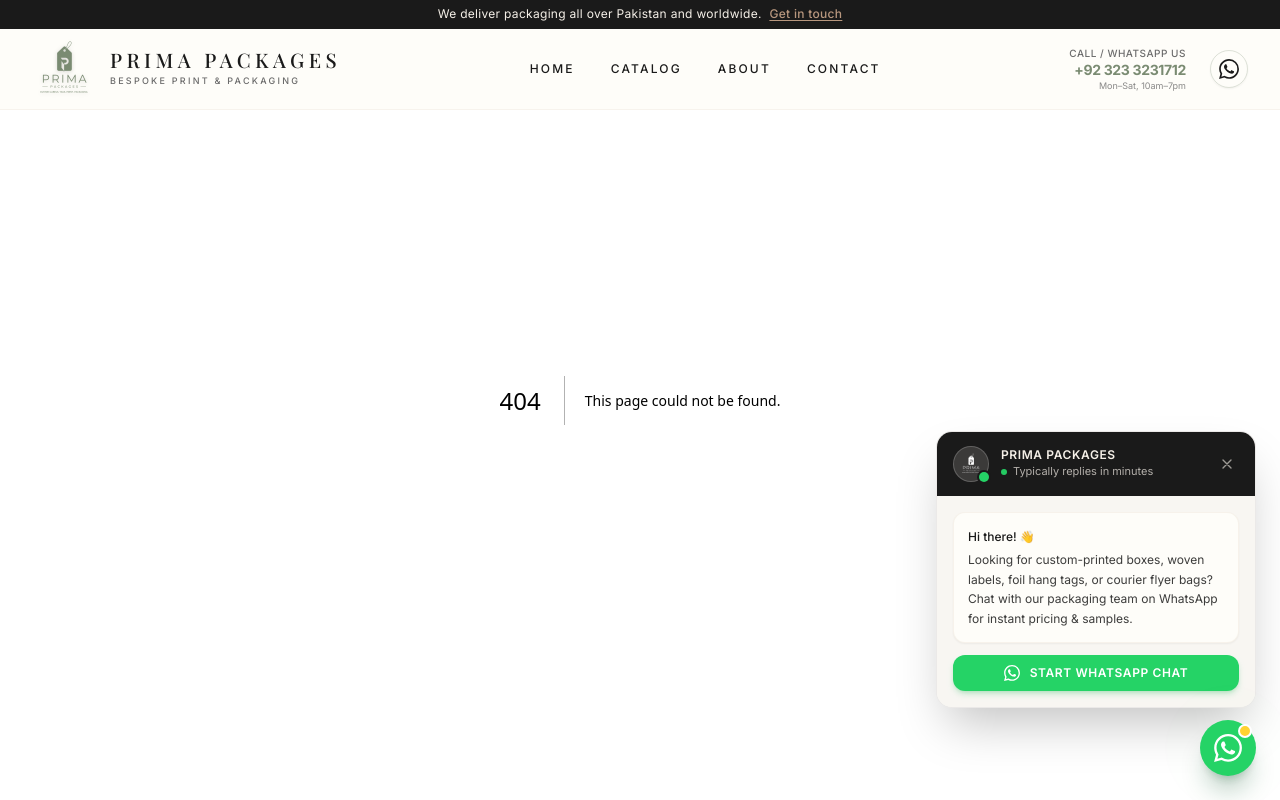
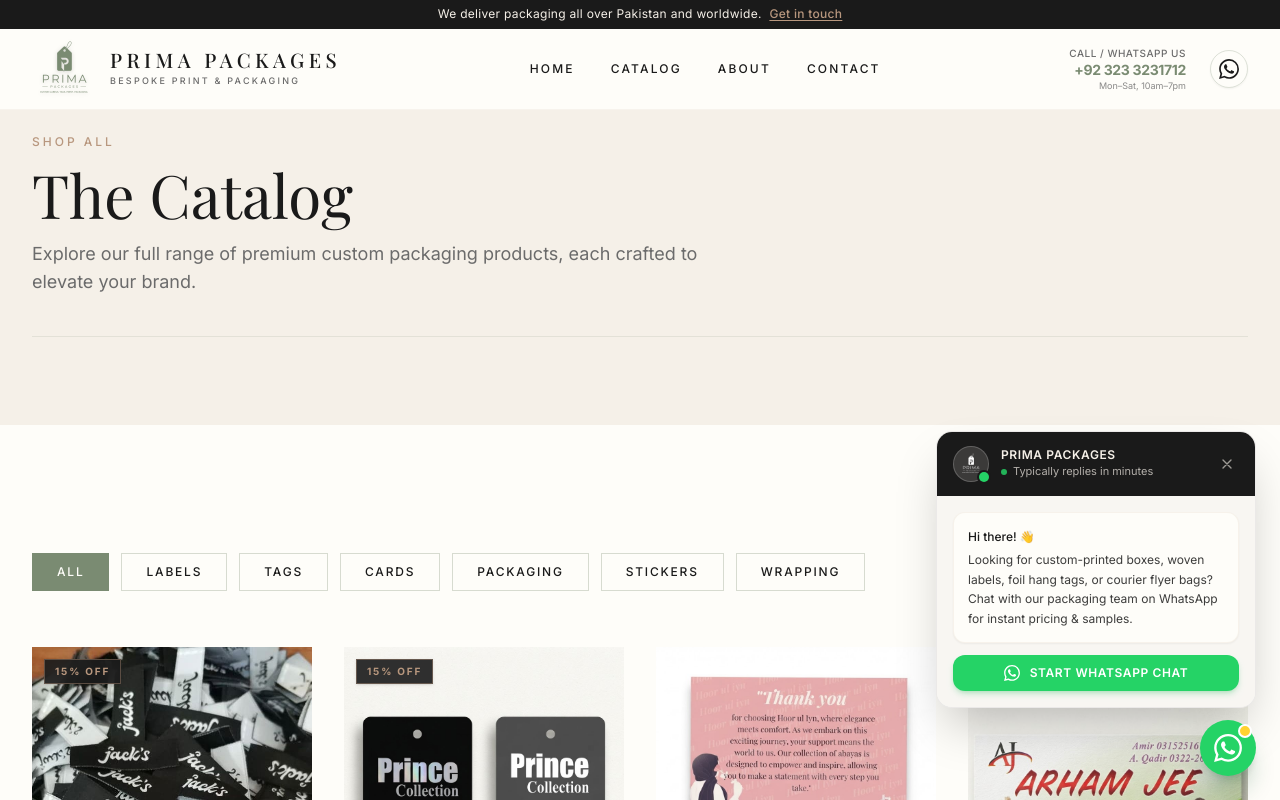
Before and after one commit to ismailharoon/prima-packages-web, a Next.js app: page /catalog in a window 1280 px wide. Before the commit this address had no page. Shown: the top 800 px of the page. Built offline with nearby package versions, Linux system fonts and the light colour scheme; a web font is replaced by a local one.

Commit message:
feat: add catalog page with filterable product grid and horizontal scroll filters

```diff
--- /dev/null
+++ b/src/app/catalog/catalog-client.tsx
@@ -0,0 +1,89 @@
+'use client'
+
+import { useState } from 'react'
+import { Section } from '@/components/ui/Section'
+import { ScrollReveal } from '@/components/ui/ScrollReveal'
+import { ProductCard } from '@/components/ui/ProductCard'
+import { HairlineDivider } from '@/components/ui/HairlineDivider'
+import { cn } from '@/lib/utils'
+import type { Product } from '@/data/products'
+
+interface CatalogClientProps {
+  products: Product[]
+  categories: string[]
+}
+
+export function CatalogClient({ products, categories }: CatalogClientProps) {
+  const [activeCategory, setActiveCategory] = useState<string | null>(null)
+
+  const filtered = activeCategory
+    ? products.filter((p) => p.category === activeCategory)
+    : products
+
+  return (
+    <>
+      {/* Hero */}
+      <section className="pt-24 sm:pt-32 pb-10 sm:pb-14 bg-cream">
+        <div className="mx-auto max-w-7xl px-6 lg:px-8">
+          <ScrollReveal>
+            <span className="text-xs uppercase tracking-[0.25em] text-gold font-medium">
+              Shop All
+            </span>
+            <h1 className="mt-3 font-serif text-4xl md:text-5xl lg:text-6xl text-charcoal">
+              The Catalog
+            </h1>
+            <p className="mt-4 text-lg text-muted max-w-2xl">
+              Explore our full range of premium custom packaging products, each crafted to elevate your brand.
+            </p>
+          </ScrollReveal>
+          <HairlineDivider className="mt-10" />
+        </div>
+      </section>
+
+      {/* Filter + Grid */}
+      <Section className="pt-8">
+        {/* Category Filter */}
+        <div className="flex gap-2.5 sm:gap-3 mb-8 sm:mb-12 overflow-x-auto scrollbar-hide pb-2 -mx-4 px-4 sm:mx-0 sm:px-0 sm:flex-wrap sm:overflow-visible">
+          <button
+            onClick={() => setActiveCategory(null)}
+            className={cn(
+              'shrink-0 px-5 sm:px-6 py-2.5 text-xs font-medium uppercase tracking-[0.15em] transition-all duration-200 border',
+              activeCategory === null
+                ? 'border-sage bg-sage text-warm-white'
+                : 'border-sage/30 text-charcoal hover:border-sage'
+            )}
+          >
+            All
+          </button>
+          {categories.map((cat) => (
+            <button
+              key={cat}
+              onClick={() => setActiveCategory(cat)}
+              className={cn(
+                'shrink-0 px-5 sm:px-6 py-2.5 text-xs font-medium uppercase tracking-[0.15em] transition-all duration-200 border',
+                activeCategory === cat
+                  ? 'border-sage bg-sage text-warm-white'
+                  : 'border-sage/30 text-charcoal hover:border-sage'
+              )}
+            >
+              {cat}
+            </button>
+          ))}
+        </div>
+
+        {/* Product Grid */}
+        <div className="grid grid-cols-1 sm:grid-cols-2 lg:grid-cols-3 xl:grid-cols-4 gap-5 sm:gap-8">
+          {filtered.map((product, index) => (
+            <ProductCard key={product.slug} product={product} index={index} />
+          ))}
+        </div>
+
+        {filtered.length === 0 && (
+          <div className="text-center py-20">
+            <p className="text-muted">No products found in this category.</p>
+          </div>
+        )}
+      </Section>
+    </>
+  )
+}
--- /dev/null
+++ b/src/app/catalog/page.tsx
@@ -0,0 +1,13 @@
+import type { Metadata } from 'next'
+import { products, getAllCategories } from '@/data/products'
+import { CatalogClient } from './catalog-client'
+
+export const metadata: Metadata = {
+  title: 'Catalog',
+  description: 'Explore our full range of premium custom packaging products: labels, tags, cards, stickers, and more.',
+}
+
+export default function CatalogPage() {
+  const categories = getAllCategories()
+  return <CatalogClient products={products} categories={categories} />
+}
```
